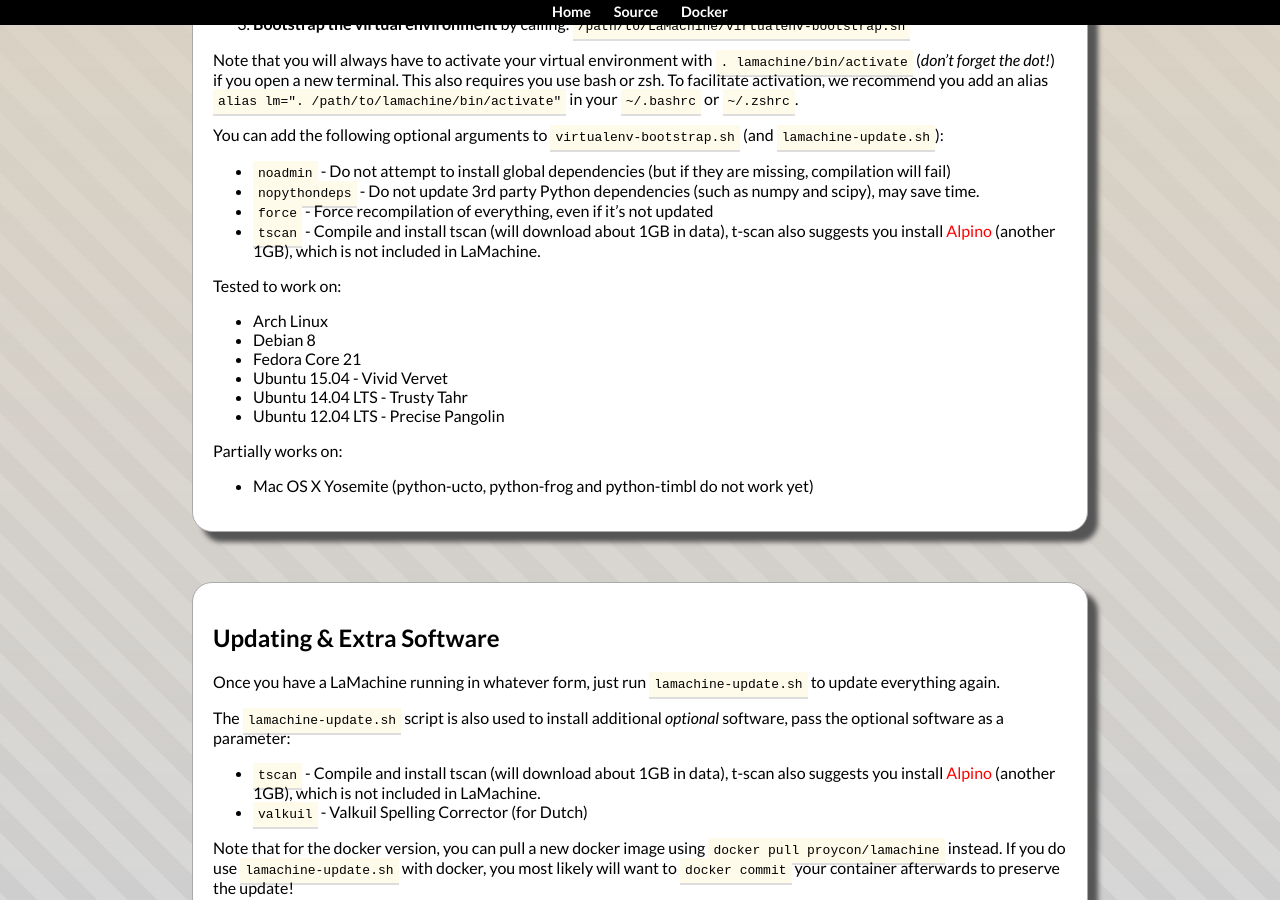
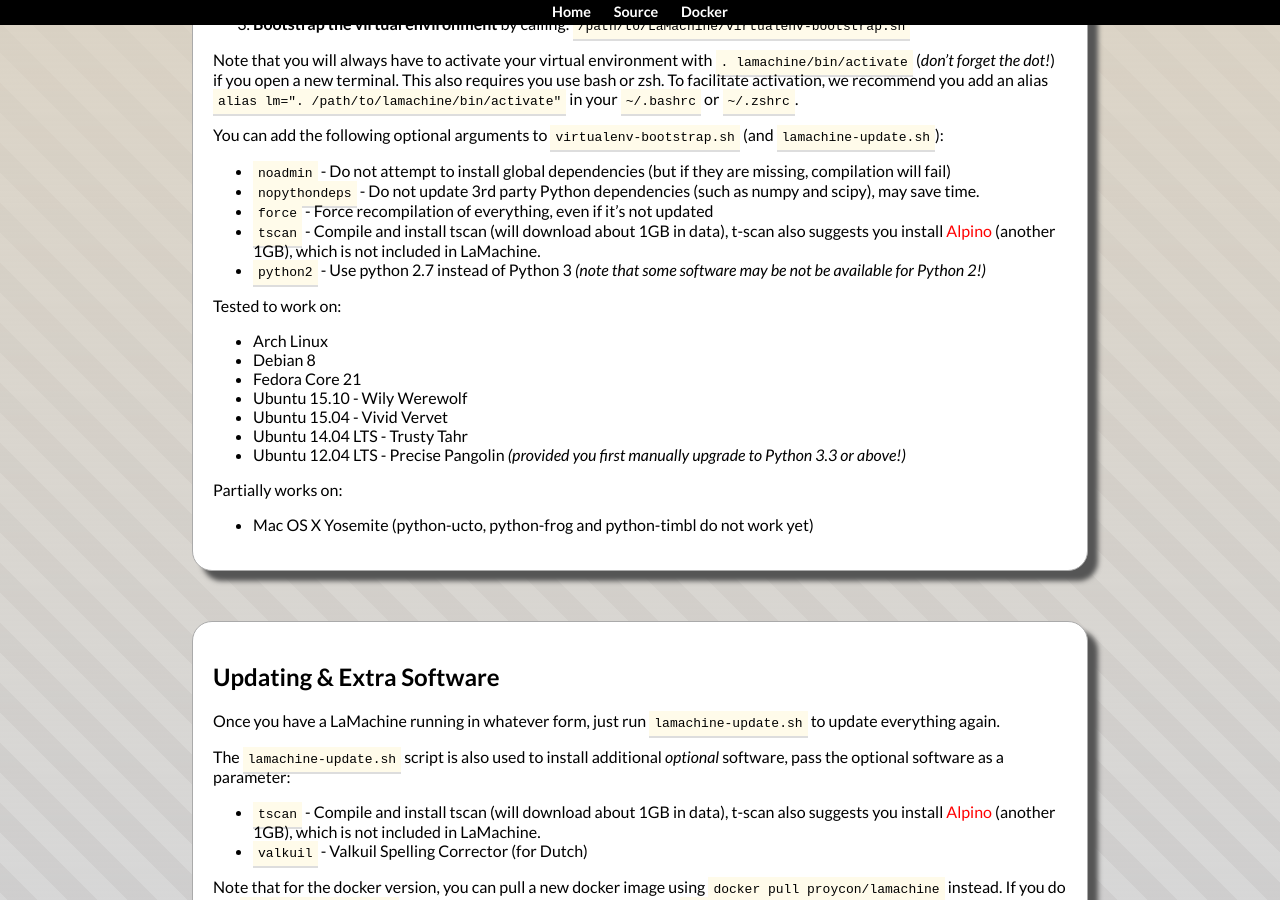
Before and after one commit to proycon/LaMachine, a Jekyll site: the page built from index.md, in a window 1280 px wide and 900 px high, scrolled down 2528 px. Built offline with Jekyll 4.4.1, drawn with Linux system fonts in a browser that asks for light colours.

Commit message:
site update

```diff
--- a/index.md
+++ b/index.md
@@ -128,15 +128,17 @@
  * ``nopythondeps`` - Do not update 3rd party Python dependencies (such as numpy and scipy), may save time.
  * ``force`` - Force recompilation of everything, even if it's not updated
  * ``tscan`` - Compile and install tscan (will download about 1GB in data), t-scan also suggests you install [Alpino](http://www.let.rug.nl/vannoord/alp/Alpino/) (another 1GB), which is not included in LaMachine.
+ * ``python2`` - Use python 2.7 instead of Python 3 *(note that some software may be not be available for Python 2!)*
 
 Tested to work on:
 
  * Arch Linux
  * Debian 8
  * Fedora Core 21
+ * Ubuntu 15.10 - Wily Werewolf
  * Ubuntu 15.04 - Vivid Vervet
  * Ubuntu 14.04 LTS - Trusty Tahr
- * Ubuntu 12.04 LTS - Precise Pangolin
+ * Ubuntu 12.04 LTS - Precise Pangolin  *(provided you first manually upgrade to Python 3.3 or above!)*
 
 Partially works on:
 
```
